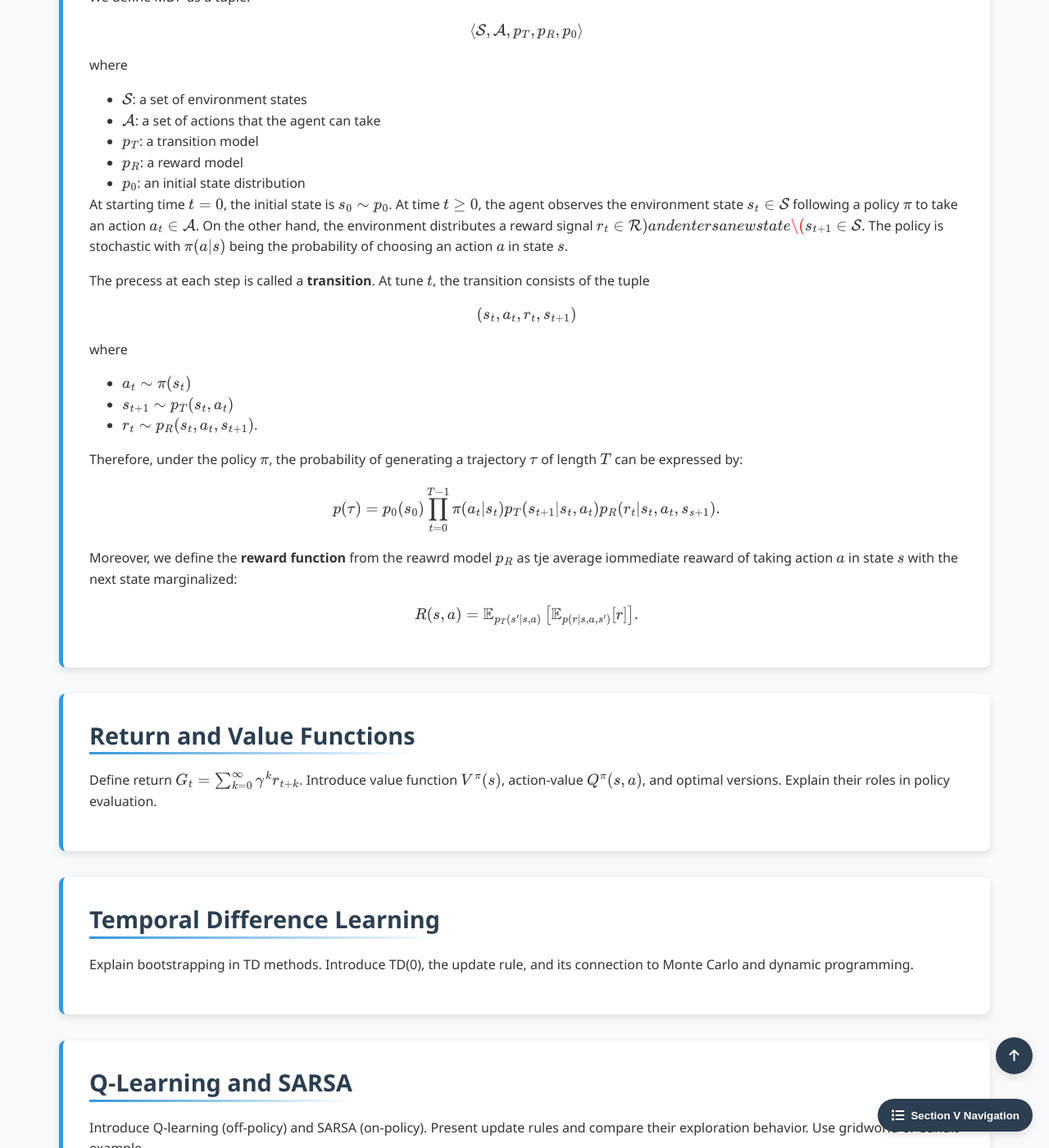
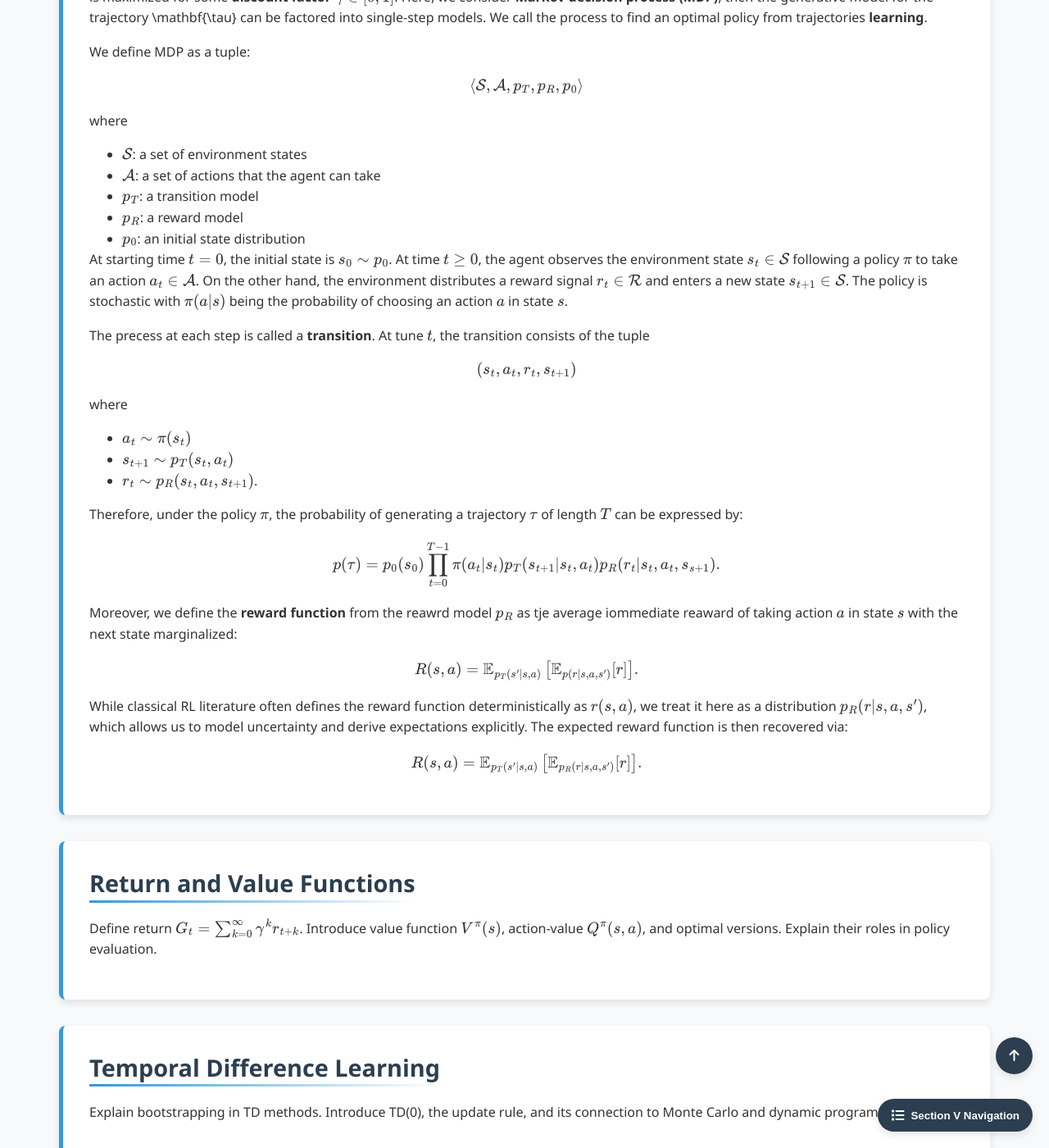
Before and after one commit to Yusukey01/yusukey01.github.io, a Jekyll site: the page built from Mathematics/Machine_learning/reinforcement.html, in a window 1280 px wide and 1400 px high, scrolled down 1813 px. Shown: the whole window at 82% size. Built offline with Jekyll 4.4.1, drawn with Linux system fonts in a browser that asks for light colours; some of the changed text lies outside the part shown.

Commit message:
updated V-10

```diff
--- a/Mathematics/Machine_learning/reinforcement.html
+++ b/Mathematics/Machine_learning/reinforcement.html
@@ -66,6 +66,13 @@ uses_python: false
 
             <section id="mdp" class="section-content">
             <h2>Markov Decision Process (MDP)</h2>
+
+            <p>
+            In this section, we present a probabilistic formulation of Markov Decision Processes (MDPs), where both
+            transitions and rewards are modeled as stochastic variables. This perspective is particularly useful for
+            analyzing trajectory distributions and gradient-based learning methods.
+            </p>
+
             <p>
                 An agent sequentially interacts with an initially unknown environment to obtain a <strong>trajectory</strong> or
                 multiple trajectories.
@@ -100,7 +107,7 @@ uses_python: false
                 </ul>
                 At starting time \(t = 0\), the initial state is \(s_0 \sim p_0\). At time \(t \geq 0\), the agent
                 observes the environment state \(s_t \in \mathcal{S}\) following a policy \(\pi\) to take an
-                action \(a_t \in \mathcal{A}\). On the other hand, the environment distributes a reward signal \(r_t \in \mathcal{R})
+                action \(a_t \in \mathcal{A}\). On the other hand, the environment distributes a reward signal \(r_t \in \mathcal{R}\)
                 and enters a new state \(s_{t+1} \in \mathcal{S}\). The policy is stochastic with \(\pi(a | s)\) being the probability
                 of choosing an action \(a\) in state \(s\).
             </p>
@@ -129,6 +136,16 @@ uses_python: false
                 R(s, a) = \mathbb{E}_{p_T(s' | s, a)} \left[\mathbb{E}_{p(r | s, a, s')}[r]\right].
                 \]
             </p>
+
+            <p>
+            While classical RL literature often defines the reward function deterministically as \( r(s, a) \),
+            we treat it here as a distribution \( p_R(r | s, a, s') \), which allows us to model uncertainty and
+            derive expectations explicitly. The expected reward function is then recovered via:
+            \[
+            R(s, a) = \mathbb{E}_{p_T(s' | s, a)} \left[\mathbb{E}_{p_R(r | s, a, s')}[r]\right].
+            \]
+            </p>
+
             </section>
 
            <section id="value-functions" class="section-content">
```
